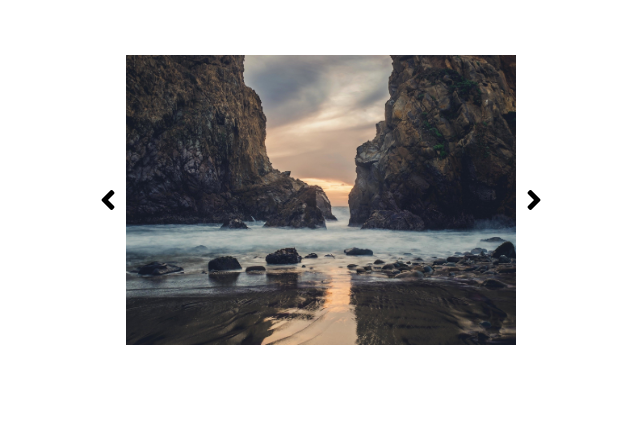
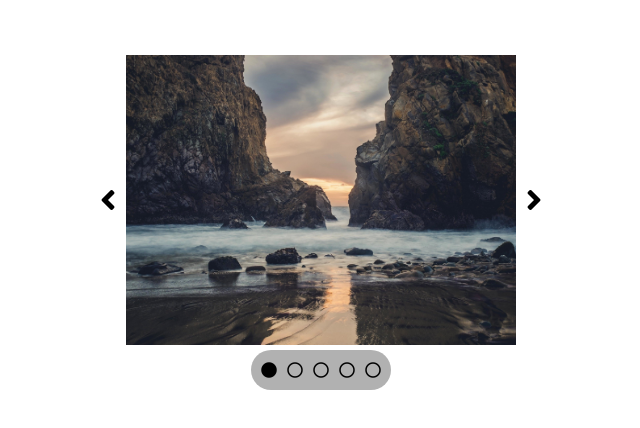
Before and after one commit to laura-caldaronello/vue-slider, a plain HTML site: page index.html in a window 1280 px wide. Shown: the whole page, without its empty margins (319-959 px from the left). Drawn offline with nearby package versions, Linux system fonts and the light colour scheme.

Commit message:
Prima di poter cliccare sui pallini

```diff
--- a/css/style.css
+++ b/css/style.css
@@ -14,6 +14,10 @@ body {
     overflow: hidden;
 }
 
+#root {
+    text-align: center;
+}
+
 #upper-container {
     display: flex;
     justify-content: center;
@@ -26,3 +30,17 @@ body {
 #upper-container > i {
     font-size: 2em;
 }
+
+#lower-container {
+    display: inline-block;
+    height: 40px;
+    background-color: rgba(100,100,100,0.5);
+    border-radius: 40px;
+    padding-left: 5px;
+    padding-right: 5px;
+}
+#lower-container > i {
+    line-height: 40px;
+    margin-left: 5px;
+    margin-right: 5px;
+}
--- a/index.html
+++ b/index.html
@@ -18,7 +18,7 @@
             <i @click="goRight" class="fas fa-angle-right"></i>
         </div>
         <div id="lower-container">
-
+            <i @click="choose" :class="fill[(counter == number) * 1]" class="fa-circle" v-for="number in maxCounter"></i> <!-- mi baso sul fatto che true * 1 = 1, mentre false * 1 = 0 -->
         </div>
     </div>
 
--- a/js/main.js
+++ b/js/main.js
@@ -2,15 +2,21 @@ var app = new Vue({
     el: '#root',
     data: {
         counter: 1,
+        minCounter: 1,
+        maxCounter: 5, /* devo capire se c'è un modo per generalizzare il 5 con il mio metodo, ma non credo perchè ancora non sono in grado di rilevare quanti file ci sono in una cartella */
         path: 'img/',
-        extension: '.jpg'
+        extension: '.jpg',
+        fill: ['far','fas'],
     },
     methods: {
         goLeft: function() {
-            (this.counter == 1) ? (this.counter = 5) : (this.counter -= 1) /* devo capire se c'è un modo per generalizzare il 5 con il mio metodo, ma non credo perchè ancora non sono in grado di rilevare quanti file ci sono in una cartella */
+            (this.counter == this.minCounter) ? (this.counter = this.maxCounter) : this.counter--;
         },
         goRight: function() {
-            (this.counter == 5) ? (this.counter = 1) : (this.counter += 1)
+            (this.counter == this.maxCounter) ? (this.counter = this.minCounter) : this.counter++;
+        },
+        choose: function() {
+
         }
     }
 });
```
